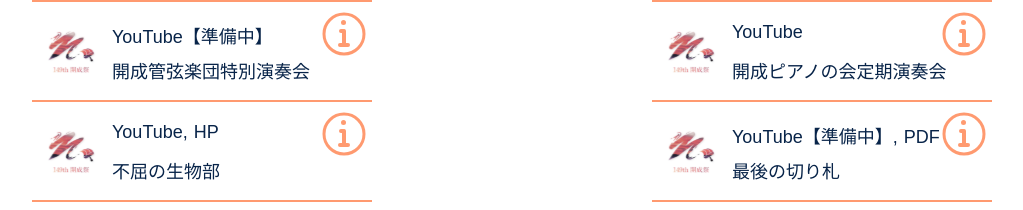
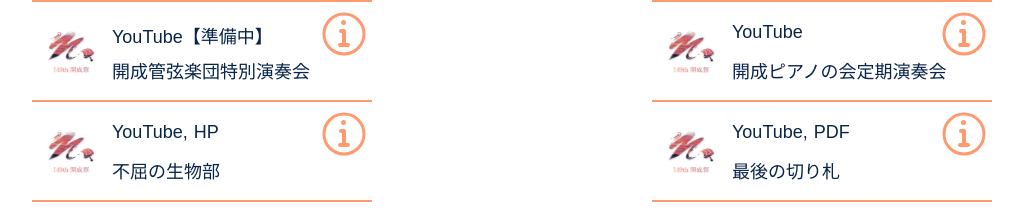
Before and after one commit to OR6107/149th-kaiseifes, a Nuxt app: page /online in a window 1280 px wide. Shown: the part 1160-1370 px from the top of the page, without its empty margins (108-1131 px from the left). Built offline with nearby package versions, Linux system fonts and the light colour scheme.

Commit message:
Add Link to 最後の切り札 YouTube

```diff
--- a/pages/online.vue
+++ b/pages/online.vue
@@ -332,13 +332,13 @@ export default {
         {
           id: 89,
           name: '最後の切り札',
-          place: 'YouTube【準備中】, PDF',
+          place: 'YouTube, PDF',
           type: YOUTUBE | PDF,
           // description:
           //   'コロナ渦にも屈しない生物部をご覧あれ。 生き物について様々な展示もしています！ ぜひ特別棟入ってすぐのC101へ',
-          // contentUrl:
-          //   'https://www.youtube.com/channel/UCd4nufEmpABSr1hdLWqWj6g',
-          // contentUrlText: 'YouTube',
+          contentUrl:
+            'https://www.youtube.com/playlist?list=PLg6BuDxA3Wsu6I-MJm8ssXjUbccmblcXh',
+          contentUrlText: 'YouTube',
           contentUrl2:
             'https://drive.google.com/drive/folders/1E4XdVyJxib9zVOnAOYSzeoAhgvJ1ALcG',
           contentUrlText2: 'Google Drive',
```
